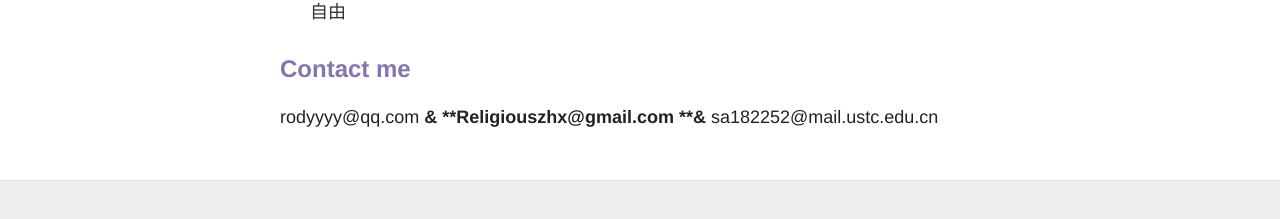
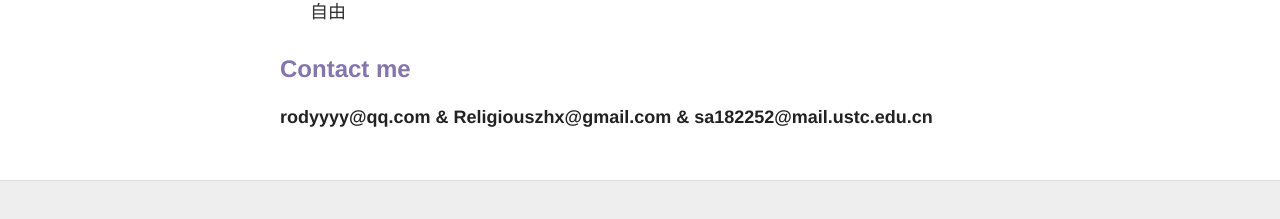
Before and after one commit to rodyyyy/rodyyyy.github.io, a Jekyll site: the page built from about.md, in a window 1280 px wide. Shown: the part 1504-1723 px from the top of the page. Built offline with Jekyll 4.4.1, drawn with Linux system fonts in a browser that asks for light colours; nearby versions of some CDN libraries.

```diff
--- a/about.md
+++ b/about.md
@@ -47,4 +47,4 @@ permalink: /about/
 
 ## Contact me
 
-[rodyyyy@qq.com **& **Religiouszhx@gmail.com **&** sa182252@mail.ustc.edu.cn](mailto:agarwal.akshay.akshay8@gmail.com)
+[**rodyyyy@qq.com  &  Religiouszhx@gmail.com  &  sa182252@mail.ustc.edu.cn**](mailto:agarwal.akshay.akshay8@gmail.com)
```
